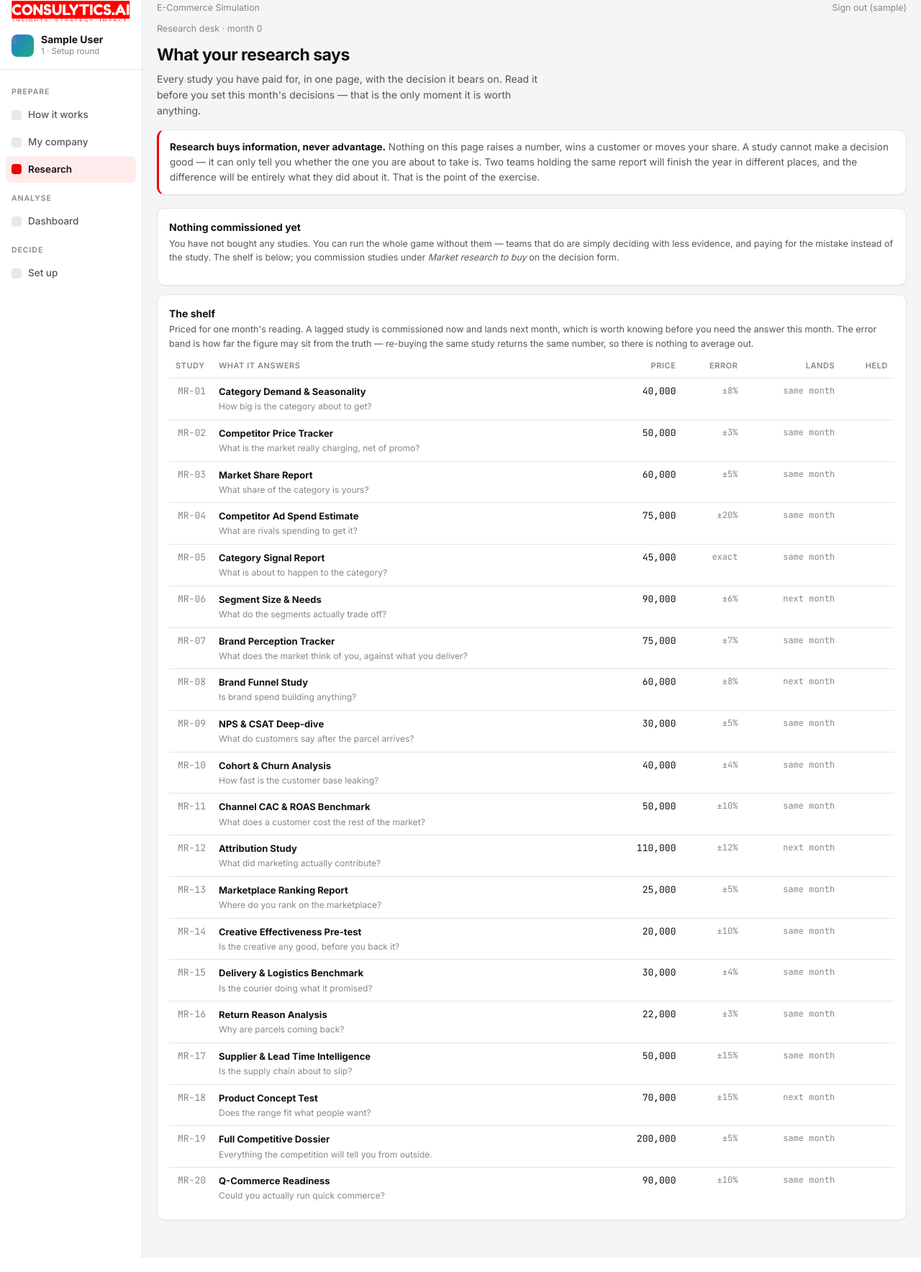
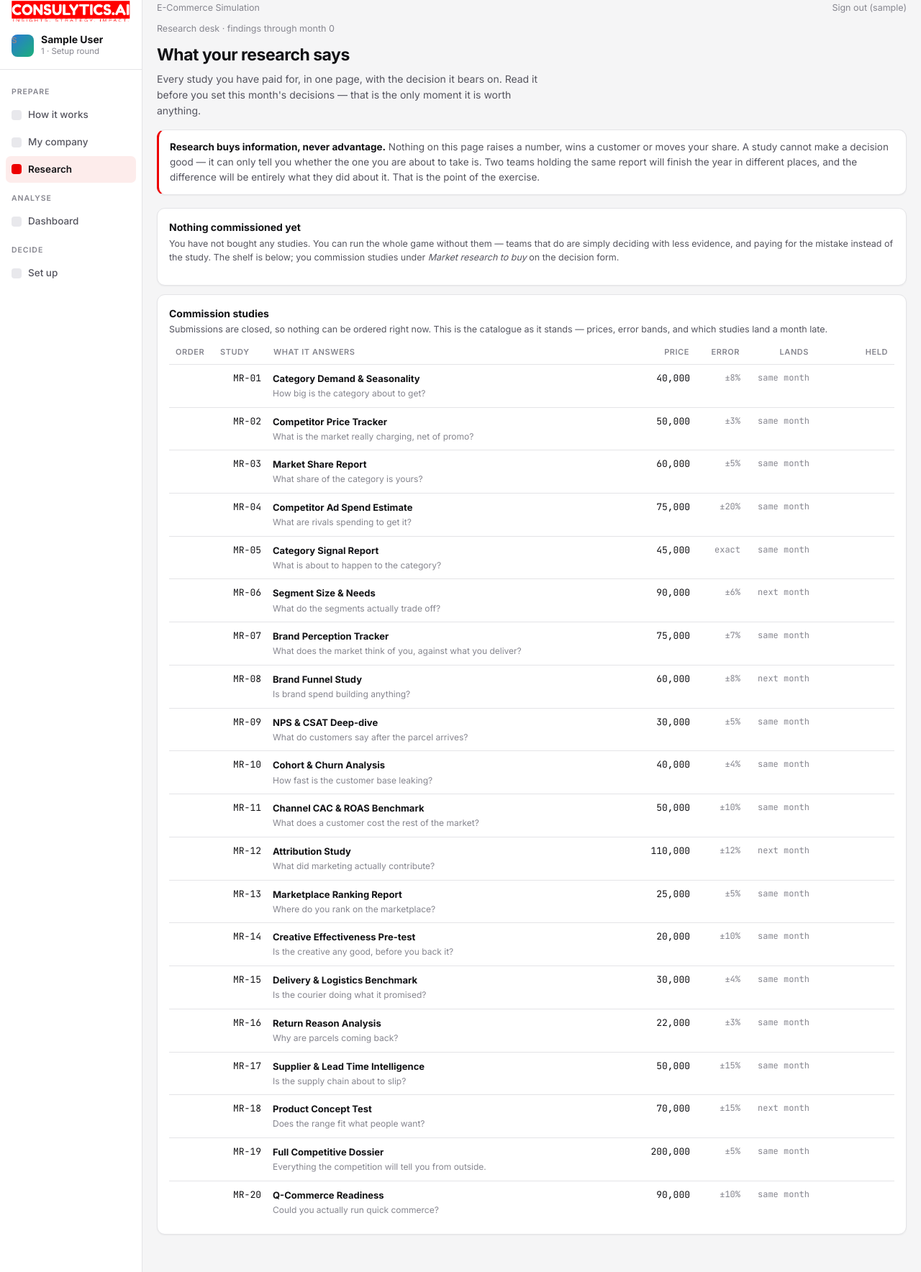
Before and after one commit to mtbashir/ecomsimulation, a Flask app: page /research in a window 1280 px wide. Shown: the part 17-1785 px from the top of the page at 72% size. Run offline with Flask 3, Linux system fonts and the light colour scheme; the visitor is signed in with stand-in values (Sample User, id 1); data comes from the database, SQL or seed files in the repository; data that the repository does not hold is empty.

Commit message:
Commission studies on the desk that shows what they say
Decision 12.1 was a checkbox list of twenty codes and prices on the monthly
form, with the findings nowhere near it: a team picked next month's studies
unable to see what last month's said. The tile is now a door. It keeps its red
and green bar, because commissioning is still a decision a team either took or
did not, and it leads to the research desk, where the shelf has an Order
column, a running total of what the order costs, and the findings sitting
above it.

Ordering replaces the month's list rather than adding to it, so un-ticking is
how a team cancels, and nothing is charged until the instructor runs the month.

Two things this had to get right. db.submit replaces a team's whole decision
dict, so a form carrying no field for 12.1 would clear it on the next save -
the submit handler now carries the stored order through, and a test holds that
line. And min_round is enforced for the first time: it has sat in studies.csv
unread since the catalogue was written, so a team could commission Q-Commerce
Readiness in month 1 and get a reading on a business that could not yet be
ready for anything. The shelf locks a study until its month and the route
refuses it, so the rule holds whichever way the request arrives.

One stale assertion found on the way: the old test checked "150,000" appeared
on the decision page under the comment "each study must show what it costs".
No study costs 150,000. It was matching that number in another decision's
guide text and would have passed with every price on the page wrong.

198 tests pass. All twelve invariants still pass.

Co-Authored-By: Claude Opus 5 <noreply@anthropic.com>
Claude-Session: https://claude.ai/code/session_01D4f8DRAZCAfad1Gow9Vjod

```diff
--- a/src/ecomsim/web/app.py
+++ b/src/ecomsim/web/app.py
@@ -418,6 +418,59 @@ def register_routes(app: Flask) -> None:
             game=db.game(g.db))
 
 
+    @app.post("/research/commission")
+    @login_required("team")
+    def commission():
+        """Order this month's studies, from the page that shows what they say.
+
+        The order replaces the month's list rather than adding to it, so
+        un-ticking a study is how you cancel it. Nothing is charged until the
+        instructor runs the month, which is why a team may change its mind as
+        often as it likes while the round is open.
+        """
+        game = db.game(g.db)
+        rnd = game["open_round"]
+        if not rnd:
+            flash("Submissions are closed, so nothing can be commissioned.",
+                  "error")
+            return redirect(url_for("research"))
+
+        tid = session["team_id"]
+        params = service.load_params(g.db)
+        allowed = {s["code"]: int(s["min_round"]) for s in params.studies}
+        wanted, refused = [], []
+        for code in request.form.getlist("study"):
+            if code not in allowed:
+                continue
+            if allowed[code] > rnd:
+                refused.append(code)
+                continue
+            wanted.append(code)
+
+        current = dict(db.submission(g.db, rnd, tid) or {})
+        if wanted:
+            current["12.1"] = wanted
+        else:
+            current.pop("12.1", None)
+        db.submit(g.db, rnd, tid, current, session["user"])
+        with g.db:
+            db.log(g.db, session["user"], "commission",
+                   f"r{rnd}: {len(wanted)} studies")
+
+        for code in refused:
+            flash(f"{code} does not open until month {allowed[code]}.", "error")
+        if wanted:
+            cost = sum(float(s["price"]) for s in params.studies
+                       if s["code"] in wanted)
+            flash(f"{len(wanted)} stud{'y' if len(wanted) == 1 else 'ies'} "
+                  f"commissioned for month {rnd}, PKR {cost:,.0f}. It is "
+                  f"charged when the month is run, and the findings land here.",
+                  "ok")
+        elif not refused:
+            flash("Nothing commissioned for this month.", "ok")
+        return redirect(url_for("research"))
+
+
     @app.route("/brief", methods=["GET", "POST"])
     @login_required("team")
     def brief():
@@ -535,6 +588,10 @@ def register_routes(app: Flask) -> None:
         # site-wide lever no longer gets a tile of its own. The engine still
         # reads it - it is what the file runner and the archetypes use.
         specs = [s for s in specs if s.code != "2.2"]
+        # 12.1 keeps its tile - it is a decision, and the red bar has to say
+        # whether it was taken - but the tile is a link to the research desk,
+        # so the form carries no field for it and must not be able to clear it.
+        ELSEWHERE = {"12.1"}
         # Positioning comes before pricing: what you claim to be decides what
         # your prices are allowed to say.
         specs.sort(key=lambda s: (int(s.group[1:]), s.code != "1.5",
@@ -552,6 +609,8 @@ def register_routes(app: Flask) -> None:
         if request.method == "POST":
             values, errors = {}, []
             for spec in specs:
+                if spec.code in ELSEWHERE:
+                    continue
                 if spec.kind == "bundles":
                     raw = {}
                     for row in service.bundle_rows(g.db, tid, current):
@@ -605,6 +664,9 @@ def register_routes(app: Flask) -> None:
                 for e in errors:
                     flash(e, "error")
             else:
+                for code in ELSEWHERE:
+                    if current.get(code):
+                        values[code] = current[code]
                 db.submit(g.db, rnd, tid, values, session["user"])
                 with g.db:
                     db.log(g.db, session["user"], "submit", f"r{rnd}: {len(values)} decisions")
--- a/src/ecomsim/web/templates/base.html
+++ b/src/ecomsim/web/templates/base.html
@@ -299,9 +299,32 @@ max-width:76ch}
 .bears{margin-top:11px;display:flex;align-items:center;gap:6px;flex-wrap:wrap}
 .bears-lab{color:var(--mute);font-size:10.5px;letter-spacing:.09em;
 text-transform:uppercase;font-weight:600;margin-right:3px}
-table.shelf td{vertical-align:top}
-table.shelf tr.owned td{color:var(--ink)}
-table.shelf tr:not(.owned) td:first-child{color:var(--mute)}
+.catalogue.shelf{table-layout:fixed}
+.catalogue.shelf .c-tick{width:62px}
+.catalogue.shelf .c-code{width:74px}
+.catalogue.shelf .c-price{width:88px}
+.catalogue.shelf .c-err{width:70px}
+.catalogue.shelf .c-lands{width:96px}
+.catalogue.shelf .c-held{width:110px}
+.catalogue.shelf td{vertical-align:top}
+.shelf-row td{transition:background .12s}
+.shelf-row.ordered td{background:var(--panel-2)}
+.shelf-row.ordered .c-code,.shelf-row.ordered .c-what strong{color:var(--accent)}
+.shelf-row.locked td{opacity:.5}
+.shelf-row input[type=checkbox]{width:16px;height:16px;cursor:pointer;margin:0}
+.order-bar{display:flex;align-items:center;gap:14px;flex-wrap:wrap;margin-top:14px;
+padding:12px 14px;border-radius:9px;background:var(--panel-2);
+border:1px solid var(--line);font-size:13.5px;color:var(--dim)}
+.order-bar b{color:var(--ink);font-variant-numeric:tabular-nums}
+/* The research tile on the decision form is a door, not a drawer. */
+a.tile.door{display:block;text-decoration:none;color:inherit;padding:13px 15px}
+a.tile.door .d-face{display:flex;align-items:center;gap:11px}
+a.tile.door .t-val{margin:3px 0 0 25px;white-space:normal}
+a.tile.door .t-help{display:block;margin:7px 0 0 25px;color:var(--mute);
+font-size:12px;line-height:1.45}
+a.tile.door .go{display:block;margin:9px 0 0 25px;color:var(--accent);
+font-size:12.5px;font-weight:600}
+a.tile.door:hover{border-color:var(--accent)}
 
 /* --- Agenda ------------------------------------------------------------- */
 .item{display:flex;gap:13px;padding:13px 0;border-top:1px solid var(--line)}
--- a/src/ecomsim/web/templates/research.html
+++ b/src/ecomsim/web/templates/research.html
@@ -1,13 +1,15 @@
 {% extends "base.html" %}{% block title %}Research{% endblock %}
 {% block body %}
-<div class="crumbs">Research desk &middot; month {{ desk.round or 0 }}</div>
+<div class="crumbs">Research desk &middot; findings through month
+  {{ desk.round or 0 }}{% if desk.open_round %} &middot; month
+  {{ desk.open_round }} open for orders{% endif %}</div>
 <div class="head">
   <div><h1>What your research says</h1>
     <p>Every study you have paid for, in one page, with the decision it bears
     on. Read it before you set this month's decisions &mdash; that is the only
     moment it is worth anything.</p></div>
   {% if desk.spent %}
-  <div class="cta"><span class="note">Spent on research to date</span>
+  <div class="cta"><span class="note">Charged for research so far</span>
     <div class="val num" style="font-size:20px">PKR {{ '{:,.0f}'.format(desk.spent) }}</div>
   </div>{% endif %}
 </div>
@@ -114,32 +116,79 @@ studies under <em>Market research to buy</em> on the decision form.</p>
 {% endfor %}
 
 <section>
-<h2>The shelf</h2>
-<p class="cap">Priced for one month's reading. A lagged study is commissioned
-now and lands next month, which is worth knowing before you need the answer
-this month. The error band is how far the figure may sit from the truth &mdash;
-re-buying the same study returns the same number, so there is nothing to
-average out.</p>
-<table class="shelf">
-<thead><tr><th style="width:60px">Study</th><th>What it answers</th>
-  <th class="r">Price</th><th class="r">Error</th><th class="r">Lands</th>
-  <th class="r">Held</th></tr></thead>
+<h2>Commission studies{% if desk.open_round %} for month {{ desk.open_round }}{% endif %}</h2>
+{% if desk.open_round %}
+<p class="cap">Tick what you want and order it. Nothing is charged until the
+instructor runs the month, so you may change your mind while the round is open
+&mdash; un-ticking a study cancels it. A lagged study is commissioned now and
+lands next month, which is worth knowing before you need the answer this month.
+The error band is how far the figure may sit from the truth, and re-buying the
+same study returns the same number, so there is nothing to average out.</p>
+{% else %}
+<p class="cap">Submissions are closed, so nothing can be ordered right now.
+This is the catalogue as it stands &mdash; prices, error bands, and which
+studies land a month late.</p>
+{% endif %}
+
+<form method="post" action="{{ url_for('commission') }}">
+<table class="catalogue shelf">
+<thead><tr><th class="c-tick">Order</th><th class="c-code">Study</th>
+  <th class="c-what">What it answers</th><th class="r c-price">Price</th>
+  <th class="r c-err">Error</th><th class="r c-lands">Lands</th>
+  <th class="r c-held">Held</th></tr></thead>
 <tbody>
 {% for s in desk.shelf %}
-<tr class="{{ 'owned' if s.owned }}">
-  <td class="num">{{ s.code }}</td>
-  <td><strong>{{ s.name }}</strong><br><span class="note">{{ s.asks }}</span></td>
-  <td class="num">{{ '{:,.0f}'.format(s.price) }}</td>
-  <td class="num note">{{ '±{:.0%}'.format(s.band) if s.band else 'exact' }}</td>
-  <td class="num note">{{ 'next month' if s.lag else 'same month' }}</td>
-  <td class="r">{% if s.owned %}<span class="pill good">held</span>
-    {% elif desk.round and s.min_round > desk.round + 1 %}
-    <span class="note">month {{ s.min_round }}</span>{% endif %}</td></tr>
+<tr class="shelf-row {{ 'ordered' if s.ordered }}{{ ' locked' if s.locked }}">
+  <td class="c-tick">
+    {% if s.can_order %}
+    <input type="checkbox" name="study" value="{{ s.code }}"
+           data-price="{{ s.price }}" {% if s.ordered %}checked{% endif %}>
+    {% elif s.locked %}<span class="note">month {{ s.min_round }}</span>
+    {% endif %}</td>
+  <td class="num c-code">{{ s.code }}</td>
+  <td class="c-what"><strong>{{ s.name }}</strong><br>
+    <span class="note">{{ s.asks }}</span></td>
+  <td class="num c-price">{{ '{:,.0f}'.format(s.price) }}</td>
+  <td class="num note c-err">{{ '±{:.0%}'.format(s.band) if s.band else 'exact' }}</td>
+  <td class="num note c-lands">{{ 'next month' if s.lag else 'same month' }}</td>
+  <td class="r c-held">{% if s.owned %}<span class="pill good">reading held</span>{% endif %}</td>
+</tr>
 {% endfor %}
 </tbody></table>
+
 {% if desk.open_round %}
-<a class="btn" style="margin-top:14px" href="{{ url_for('submit') }}">Commission
-  studies on the decision form</a>
+{% set n_ordered = desk.shelf|selectattr('ordered')|list|length %}
+<div class="order-bar">
+  <div>This month's order: <b class="num order-n">{{ n_ordered }}</b>
+    stud<span class="order-suffix">{{ 'y' if n_ordered == 1 else 'ies' }}</span>,
+    PKR <b class="num order-cost">{{ '{:,.0f}'.format(desk.ordered_cost) }}</b>
+    <span class="note">&mdash; charged when the month is run</span></div>
+  <button type="submit" style="margin-left:auto">Commission these studies</button>
+</div>
 {% endif %}
+</form>
 </section>
+
+<script>
+// The running total, so a team sees what an order costs before it places it.
+(function () {
+  var boxes = document.querySelectorAll(".shelf-row input[name='study']");
+  var n = document.querySelector(".order-n");
+  var cost = document.querySelector(".order-cost");
+  var suffix = document.querySelector(".order-suffix");
+  if (!n || !cost) return;
+  function paint() {
+    var count = 0, total = 0;
+    boxes.forEach(function (b) {
+      b.closest("tr").classList.toggle("ordered", b.checked);
+      if (b.checked) { count += 1; total += parseFloat(b.dataset.price) || 0; }
+    });
+    n.textContent = count;
+    cost.textContent = total.toLocaleString("en-US", {maximumFractionDigits: 0});
+    if (suffix) suffix.textContent = count === 1 ? "y" : "ies";
+  }
+  boxes.forEach(function (b) { b.addEventListener("change", paint); });
+  paint();
+})();
+</script>
 {% endblock %}
```
Also changed, not shown: docs/13-calibration-log.md (+37 -0 lines), src/ecomsim/web/service.py (+30 -10 lines), src/ecomsim/web/templates/submit.html (+15 -0 lines), tests/test_web.py (+52 -8 lines).
